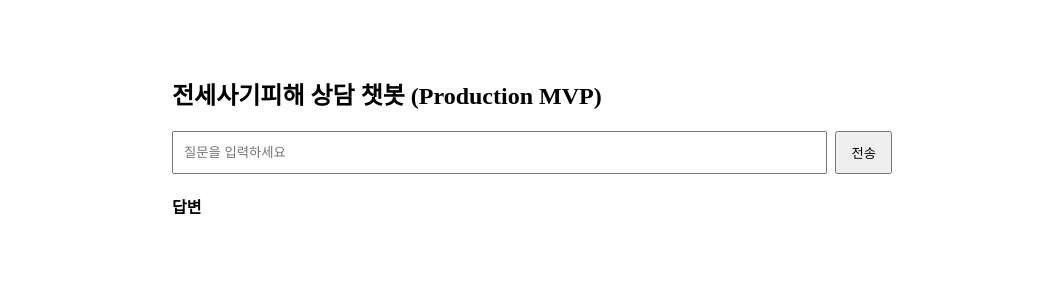
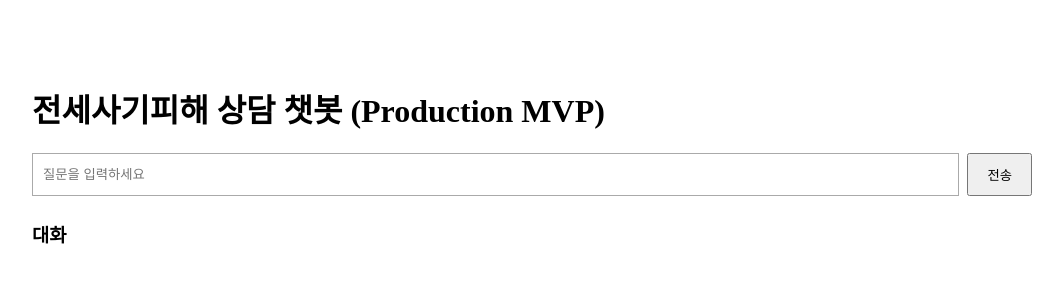
Before and after one commit to youneedpython/chatbot-law-production, a React app in the folder frontend/: page /chat in a window 1280 px wide. Shown: the top 300 px of the page, without its empty margins (108-1171 px from the left). Built offline with nearby package versions, Linux system fonts and the light colour scheme; the HTML template or start-up script is replaced by a standard one.

Commit message:
feat(chat): session-based chat flow with UI history rendering

```diff
--- a/frontend/src/App.jsx
+++ b/frontend/src/App.jsx
@@ -2,9 +2,18 @@
 ** Frontend App Component
 ** 입력 -> 전송 -> 백엔드 호출 -> 답변 표시
 ****************************************************************/
-import { use, useState } from "react";
+import { useEffect, useMemo, useState } from "react";
 import { useParams, useNavigate } from "react-router-dom";
 
+
+function getSessionIdFrmPath() {
+  const parts = window.location.pathname.split("/").filter(Boolean);
+
+  // /chat/:session_id 형태인지 확인
+  if (parts[0] === 'chat' && parts[1])
+    return parts[1];
+  return null;
+}
 
 export default function App() {
   const { session_id } = useParams();
@@ -12,68 +21,126 @@ export default function App() {
 
   // [상태 변수] message (사용자 입력), answer (챗봇 답변)
   const [message, setMessage] = useState("");
-  const [answer, setAnswer] = useState("");
+  const [history, setHistory] = useState([]); // 누적 대화
+  const [loading, setLoading] = useState(false);
+
   const [sessionId, setSessionId] = useState(session_id ?? null);
 
+  // 세션ID가 생기면 URL을 /chat/{sessionId}로 유지
+  useEffect(() => {
+    if (!sessionId)
+      return;
+
+    const newPath = `/chat/${sessionId}`;
+    if (window.location.pathname !== newPath){
+      window.history.replaceState(null, '', newPath);
+    }
+  }, [sessionId]);
+
+  // API URL: vite proxy 사용 중이면 /api로 호출
+  const apiBase = useMemo(() => '/api', []);
 
   // [전송 버튼] 챗봇에 메시지를 보내고 답변을 받는 함수
-  const send = async () => {
-    if (!message.trim()) return;
-    setAnswer("답변 생성 중...");
+  async function onSend(e){
+    e.preventDefault();
+    const userText = message.trim();
 
-    // 백엔드 /api/chat 엔드포인트에 메시지 전송
-    const res = await fetch("/api/chat", {
-      method: "POST",
-      headers: { "Content-Type": "application/json" },
-      body: JSON.stringify({ message, session_id: sessionId }),
+    if(!userText || loading)
+      return;
+
+    setMessage('');
+    setLoading(true);
+
+    // 1) user 메시지 추가
+    setHistory((prev) => [...prev, {role: 'user', content: userText}]);
+
+    // 2) assistant placeholder 추가 (나중에 교체)
+    const placeholderId = crypto.randomUUID();
+    setHistory((prev) => [
+      ...prev,
+      {role: 'assistant', content: '답변 생성 중...', id: placeholderId},
+    ]);
+
+    try {
+      // path param 방식: /chat/{session_id}
+      const url = sessionId ? `${apiBase}/chat/${sessionId}` : `${apiBase}/chat`;
+
+      const res = await fetch(url, {
+        method: 'POST',
+        headers: {'Content-Type': 'application/json'},
+        // session_id는 body에서 받도록 해두면 더 안전 (Backend가 허용한다면)
+        body: JSON.stringify({message: userText, session_id: sessionId}),
       });
 
-    // JSON 파싱 에러 방지 코드
-    // 404, 500 등 에러 응답 처리
-    if (!res.ok) {
-      const text = await res.text();
-      setAnswer(`HTTP ${res.status}\n${text}`);
-      return;
+      if (!res.ok)
+        throw new Error(`HTTP ${res.status}`);
+
+      const data = await res.json();
+
+      // sessionId가 없었으면 새로 설정
+      if (data?.session_id && !sessionId) {
+        setSessionId(data.session_id);
       }
 
-    // 응답 데이터 파싱
-    const data = await res.json();
-    console.log("챗봇 답변:", data);
-
-    // 응답에서 답변 추출
-    // 답변 상태 변수 업데이트
-    setAnswer(data.answer ?? "(no answer)");
-
-    // 최초 응답 시 session_id 저장 및 URL 업데이트
-    const newSessionId = data.session_id;
-    if(!sessionId && newSessionId){
-      setSessionId(newSessionId);
-      navigate(`/chat/${newSessionId}`, { replace: true });
+      // 3) placeholder를 실제 답변으로 교체
+      setHistory((prev) =>
+        prev.map((m) =>
+          m.id === placeholderId
+            ? {...m, content: data.answer || '답변이 없습니다.'}
+            : m
+        )
+      );
+    } catch (error) {
+      setHistory((prev) =>
+        prev.map((m) =>
+          m.id === placeholderId
+            ? { ...m, content: "서버 요청에 실패했습니다. 잠시 후 다시 시도해주세요." }
+            : m
+        )
+      );
+      console.error(error);
+    } finally {
+      setLoading(false);
     }
-
-  };
+  }
 
   // UI 렌더링
   return (
-    <div style={{ maxWidth: 720, margin: "40px auto", padding: 16 }}>
-      <h2>전세사기피해 상담 챗봇 (Production MVP)</h2>
+      <div style={{ maxWidth: 1000, margin: "40px auto", padding: 24 }}>
+        <h1>전세사기피해 상담 챗봇 (Production MVP)</h1>
 
-      <div style={{ display: "flex", gap: 8, marginTop: 12 }}>
+        <form onSubmit={onSend} style={{ display: "flex", gap: 8, marginTop: 16 }}>
           <input
-          style={{ flex: 1, padding: 10 }}
             value={message}
             onChange={(e) => setMessage(e.target.value)}
             placeholder="질문을 입력하세요"
-          onKeyDown={(e) => e.key === "Enter" && send()}
+            style={{ flex: 1, padding: 10, border: "1px solid #aaa" }}
           />
-        <button onClick={send} style={{ padding: "10px 14px" }}>
+          <button type="submit" disabled={loading} style={{ padding: "10px 18px" }}>
             전송
           </button>
+        </form>
+
+        <div style={{ marginTop: 24 }}>
+          <h3>대화</h3>
+
+          <div style={{ display: "flex", flexDirection: "column", gap: 10 }}>
+            {history.map((m, idx) => (
+              <div
+                key={m.id ?? idx}
+                style={{
+                  whiteSpace: "pre-wrap",
+                  padding: 12,
+                  borderRadius: 8,
+                  border: "1px solid #eee",
+                  background: m.role === "user" ? "#f7f7ff" : "#ffffff",
+                }}
+              >
+                <b>{m.role === "user" ? "나" : "챗봇"}</b>
+                <div style={{ marginTop: 6 }}>{m.content}</div>
               </div>
-
-      <div style={{ marginTop: 20, whiteSpace: "pre-wrap" }}>
-        <strong>답변</strong>
-        <div style={{ marginTop: 8 }}>{answer}</div>
+            ))}
+          </div>
         </div>
       </div>
     );
```
Lines whose indentation alone changed are shown as unchanged.
